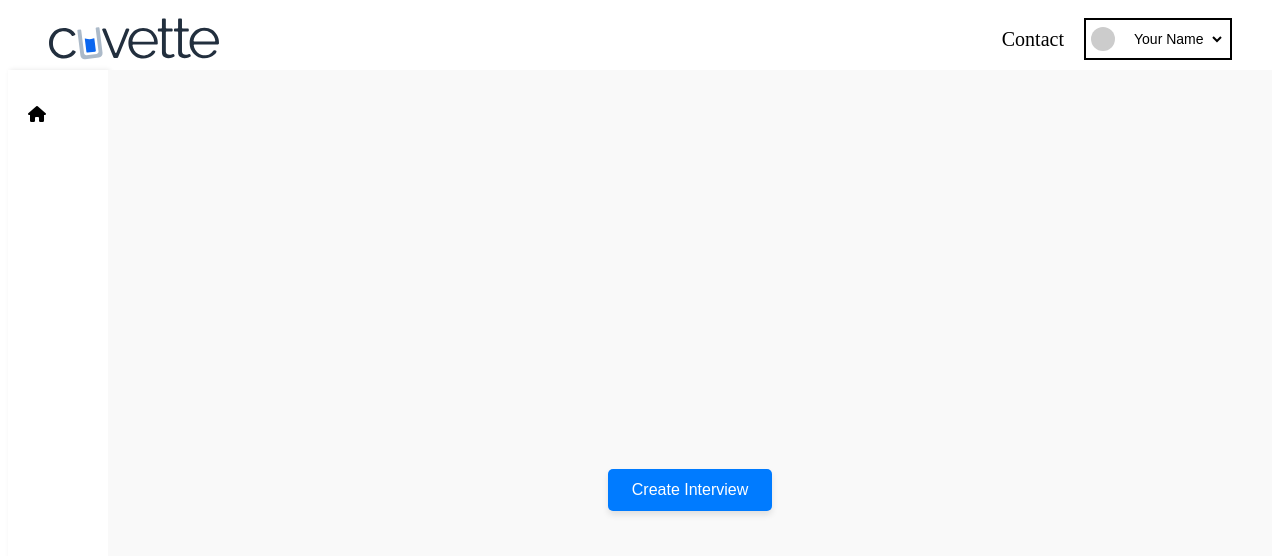
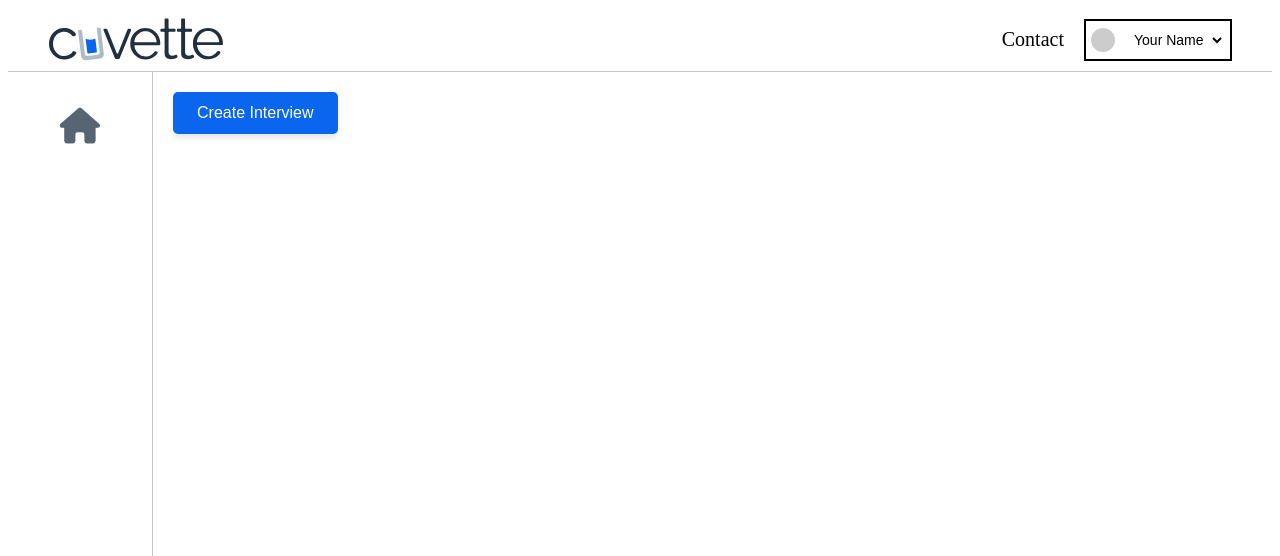
Before and after one commit to yashjain0827/react-jon-board, a React (Create React App) app: page /dashboard in a window 1280 px wide. Shown: the top 556 px of the page. Built offline with nearby package versions, Linux system fonts and the light colour scheme.

Commit message:
ui changes

```diff
--- a/src/components/Dashboard.js
+++ b/src/components/Dashboard.js
@@ -36,20 +36,23 @@ const styles = {
   },
   body: {
     flex: 1,
-    display: "flex",
-    justifyContent: "center",
-    alignItems: "center",
-    backgroundColor: "#f9f9f9", // Background color for the main area
+    // display: "flex",
+    // justifyContent: "center",
+    // alignItems: "center",
+    backgroundColor: "#ffff", // Background color for the main area
   },
   button: {
     padding: "12px 24px",
-    backgroundColor: "#007bff",
+
+    background: "#0B66EF",
+
     color: "#fff",
     border: "none",
     borderRadius: "5px",
     cursor: "pointer",
     fontSize: "16px", // Larger button text
     boxShadow: "0 4px 6px rgba(0, 0, 0, 0.1)", // Subtle shadow for depth
+    margin: "20px",
   },
 };
 
--- a/src/components/Header.js
+++ b/src/components/Header.js
@@ -21,18 +21,19 @@ const Header = () => {
 
 const styles = {
   header: {
+    height: "120px",
     backgroundColor: "#ffff",
     padding: "10px 40px",
     display: "flex",
     justifyContent: "space-between",
     alignItems: "center",
-    height: "50px",
+    borderBottom: "1px solid #C5C5C5",
   },
   logoSection: {
     display: "flex",
     alignItems: "center",
-    height: "100%",
-    width: "100%",
+    width: "165px",
+    height: "43px",
   },
   logo: {
     height: "100%",
--- a/src/components/Sidebar.js
+++ b/src/components/Sidebar.js
@@ -19,9 +19,9 @@ const styles = {
   sidebar: {
     backgroundColor: "#fff",
     padding: "20px",
-    width: "60px", // Sidebar is narrower
+    width: "104px",
     height: "100vh",
-    boxShadow: "2px 0 5px rgba(0,0,0,0.1)",
+    borderRight: "1px solid #C5C5C5",
   },
   menu: {
     listStyleType: "none",
@@ -29,14 +29,14 @@ const styles = {
     cursor: "pointer",
     display: "flex",
     flexDirection: "column",
-    alignItems: "center", // Center the menu items
+    alignItems: "center",
   },
   menuItem: {
-    marginBottom: "20px", // Space between items
+    marginBottom: "20px",
   },
   icon: {
-    width: "60px", // Adjust the size of the icons
-    height: "60px",
+    fontSize: "35.83px", // Controls icon size
+    color: "#576474",
   },
 };
 
```
Also changed, not shown: 1 other file (tests, documents, lock files or other folders).
